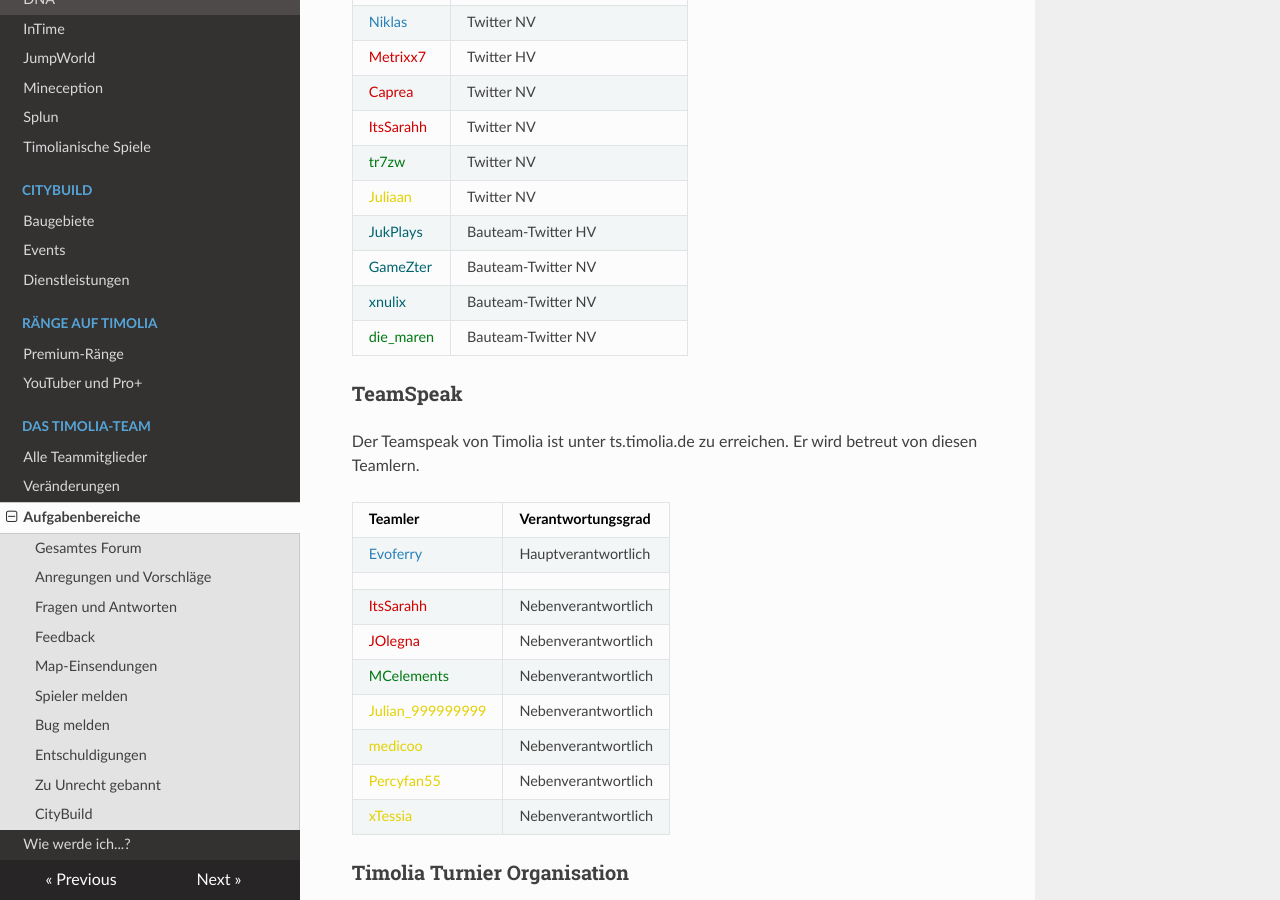
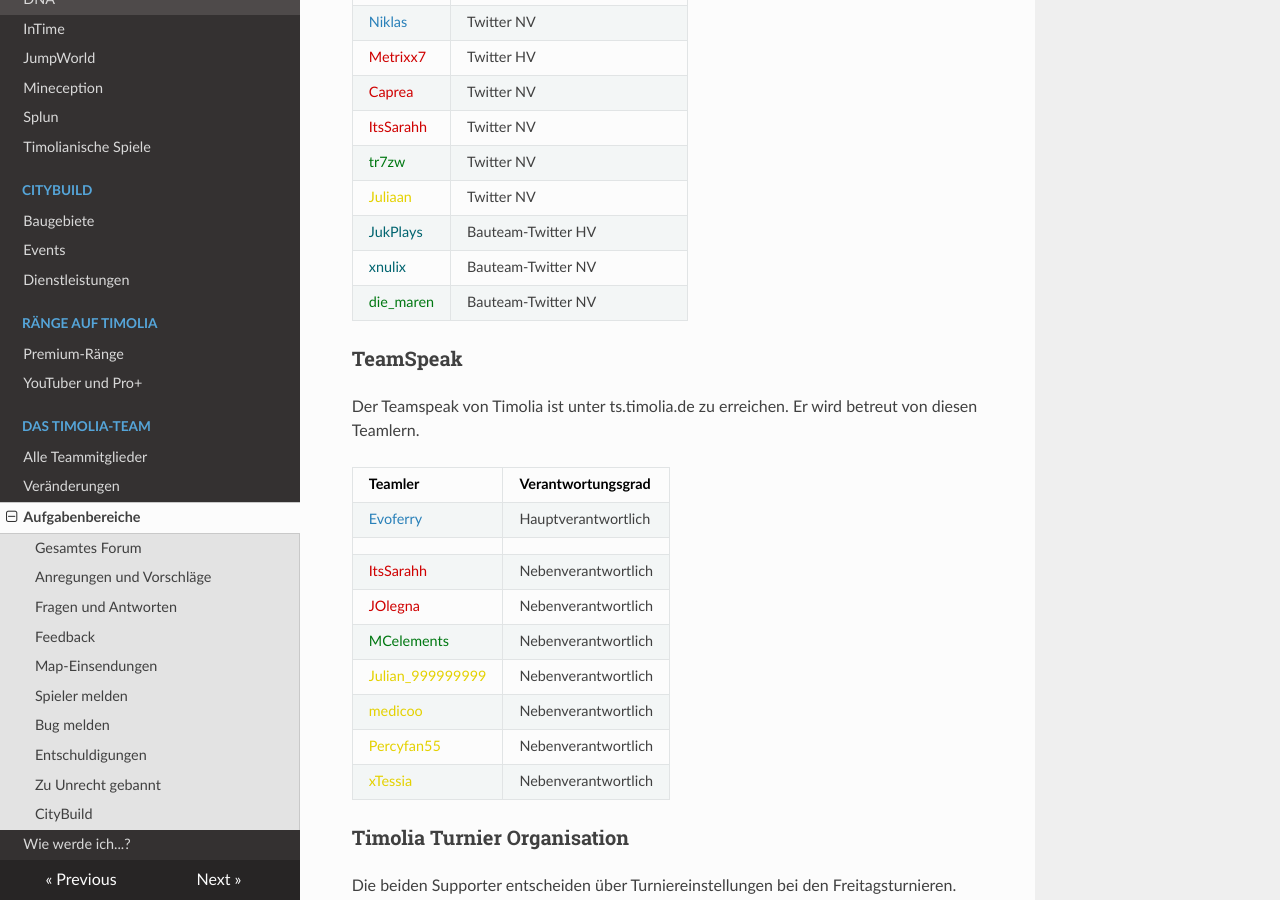
Before and after one commit to TimoliaDE/HowTo, an MkDocs documentation site: the page built from docs/team/responsibilities.md, in a window 1280 px wide and 900 px high, scrolled down 4156 px. Built offline with MkDocs 1.6.1, drawn with Linux system fonts in a browser that asks for light colours; nearby versions of some CDN libraries; old or Windows-style settings are respelled for this version of MkDocs.

Commit message:
Update responsibilities.md

```diff
--- a/docs/team/responsibilities.md
+++ b/docs/team/responsibilities.md
@@ -145,7 +145,6 @@ Für einen ständigen Support und Content auf Twitter und anderen sozialen Medie
 |<span style="color:#007812">tr7zw</span> | Twitter NV |
 |<span style="color:#E4D100">Juliaan</span> | Twitter NV |
 |<span style="color:#00646F">JukPlays</span> | Bauteam-Twitter HV |
-|<span style="color:#00646F">GameZter</span> | Bauteam-Twitter NV |
 |<span style="color:#00646F">xnulix</span> | Bauteam-Twitter NV |
 |<span style="color:#007812">die_maren</span> | Bauteam-Twitter NV |
 
```
